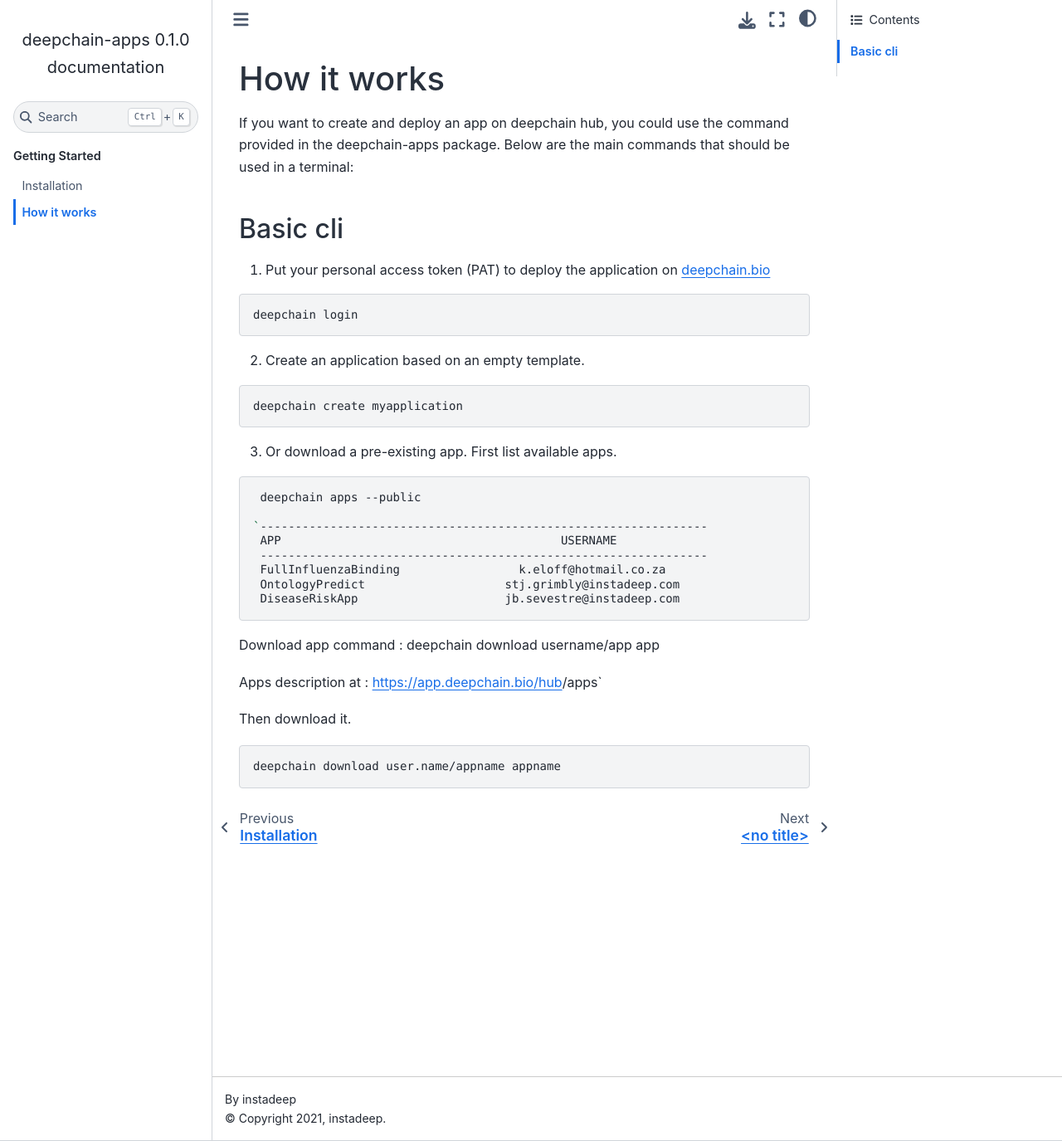
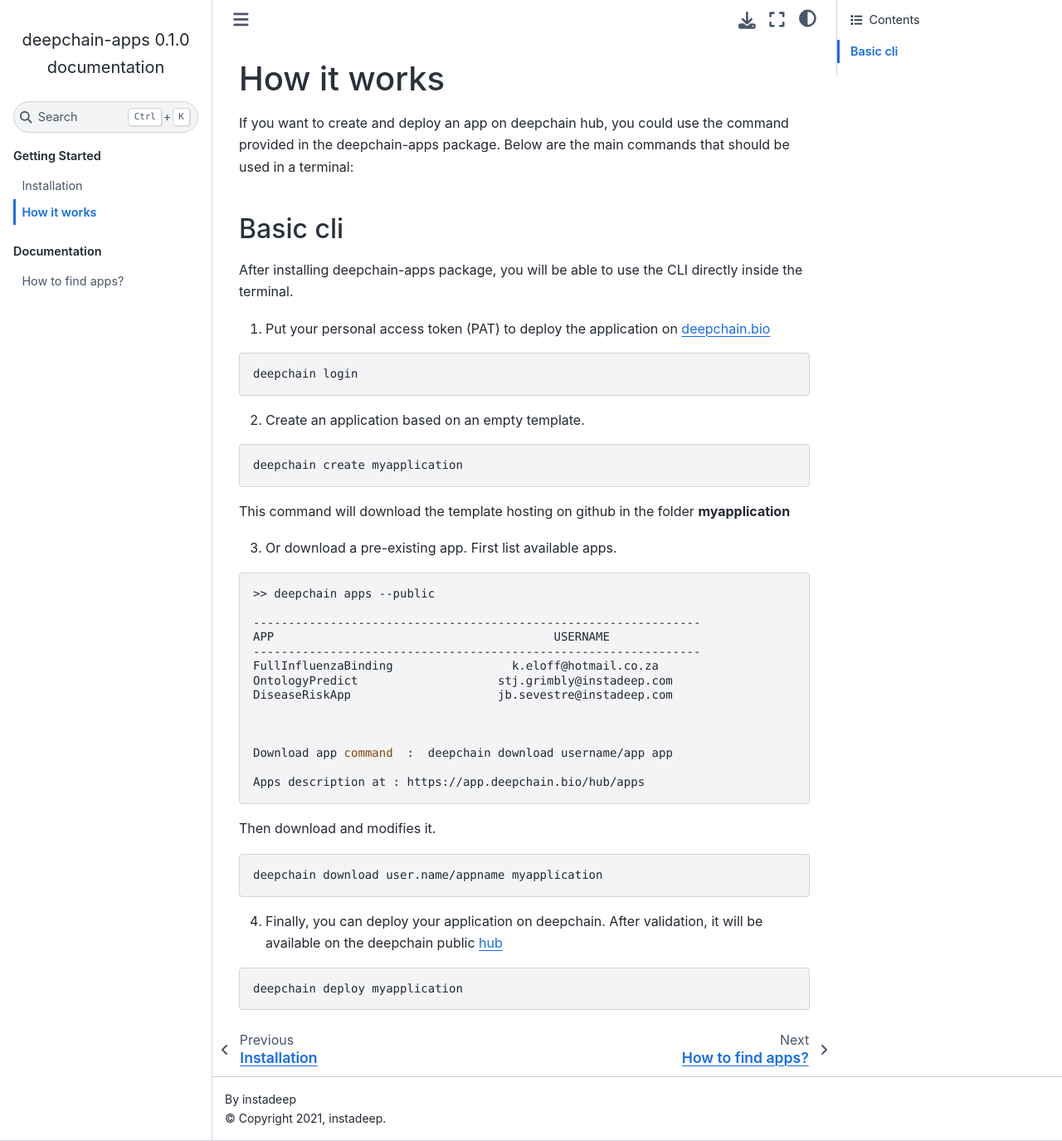
Before and after one commit to DeepChainBio/deepchain-apps, a Sphinx documentation site: the page built from docs/source/getting_started/quick_start.rst, in a window 1280 px wide and 1375 px high. Shown: the whole window at 83% size. Built offline with Sphinx 7.4.7 and the Sphinx Book theme 1.1.4, drawn with Linux system fonts in a browser that asks for light colours.

Commit message:
docs: update description files

```diff
--- a/docs/source/getting_started/quick_start.rst
+++ b/docs/source/getting_started/quick_start.rst
@@ -6,6 +6,8 @@
 
 Basic cli
 ---------
+
+After installing deepchain-apps package, you will be able to use the CLI directly inside the terminal.
 
 1. Put your personal access token (PAT) to deploy the application on `deepchain.bio <https://deepchain.bio/>`_
 
@@ -19,13 +21,15 @@
 
     deepchain create myapplication
 
+This command will download the template hosting on github in the folder **myapplication**
+
 3. Or download a pre-existing app. First list available apps.
 
 .. code-block:: bash
 
-    deepchain apps --public
+    >> deepchain apps --public
 
-   `----------------------------------------------------------------
+    ----------------------------------------------------------------
     APP                                        USERNAME
     ----------------------------------------------------------------
     FullInfluenzaBinding                 k.eloff@hotmail.co.za
@@ -34,13 +38,18 @@
 
 
 
-Download app command  :  deepchain download username/app app
+    Download app command  :  deepchain download username/app app
 
+    Apps description at : https://app.deepchain.bio/hub/apps
 
-Apps description at : https://app.deepchain.bio/hub/apps`
-
-Then download it.
+Then download and modifies it.
 
 .. code-block:: bash
 
-    deepchain download user.name/appname appname
+    deepchain download user.name/appname myapplication
+
+4. Finally, you can deploy your application on deepchain. After validation, it will be available on the deepchain public `hub <https://app.deepchain.bio/hub/apps>`_
+
+.. code-block:: bash
+
+    deepchain deploy myapplication
```
Also changed, not shown: docs/source/documentation/deepchainapps.rst (added, +10 -0 lines), docs/source/index.rst (+8 -6 lines), docs/source/_static/deepchainhub.png (added), docs/source/documentation/course.md (deleted).
